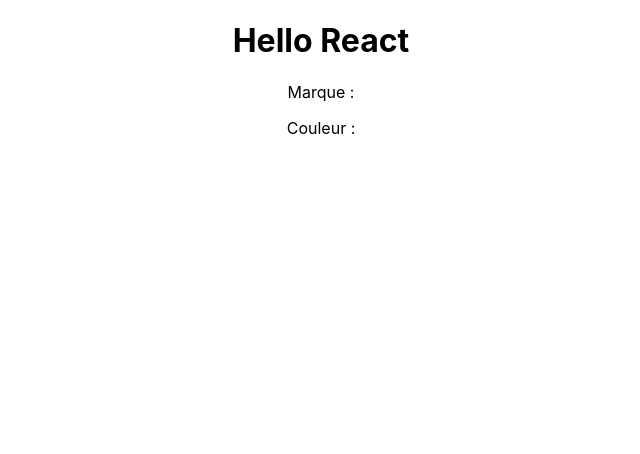
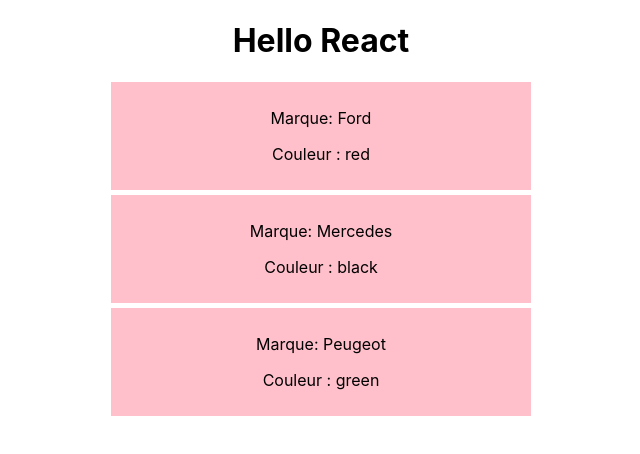
Before and after one commit to Wallmonger/React-Start, a React (Create React App) app: page / in a window 1280 px wide. Shown: the top 454 px of the page, without its empty margins (319-959 px from the left). Built offline with nearby package versions, Linux system fonts and the light colour scheme; the HTML template or start-up script is replaced by a standard one.

Commit message:
Props & destructuring

```diff
--- a/src/App.js
+++ b/src/App.js
@@ -1,7 +1,7 @@
 import React, { Component } from 'react';
 import './App.css';
 import Mycars from './components/Mycars';
-import Car from './components/Cars';
+
 
 // Component 1
 class App extends Component {
@@ -10,7 +10,6 @@
     return (
       <div className="App">
           <Mycars />
-          <Car />
       </div>
     );
   }
--- a/src/components/Cars.js
+++ b/src/components/Cars.js
@@ -1,10 +1,14 @@
 import React from 'react';
 
-const Car = () => {
+// With destructuring, we can access data inside an object without the need of a variable name
+const Car = ({children, color}) => {
+
+
+
     return (
-        <div>
-            <p>Marque :</p>
-            <p>Couleur :</p>
+        <div style={{backgroundColor : 'pink', width : '400px', padding: '10px', margin:'5px auto'}}>
+            <p>Marque: { children }</p>
+            <p>Couleur : { color }</p>
         </div>
 
     )
--- a/src/components/Mycars.js
+++ /dev/null
@@ -1,9 +0,0 @@
-import React, { Component } from 'react';
-
-class Mycars extends Component {
-    render() {
-        return <h1>Hello React</h1>
-    }
-}
-
-export default Mycars;
--- /dev/null
+++ b/src/components/Mycars.jsx
@@ -0,0 +1,18 @@
+import React, { Component } from 'react';
+import Car from './Cars';
+
+class Mycars extends Component {
+    render() {
+        return (
+            <div>
+                <h1>Hello React</h1>
+                <Car color="red">Ford</Car>
+                <Car color="black">Mercedes</Car>
+                <Car color="green">Peugeot</Car>
+            </div>
+
+        )
+    }
+}
+
+export default Mycars;
```
